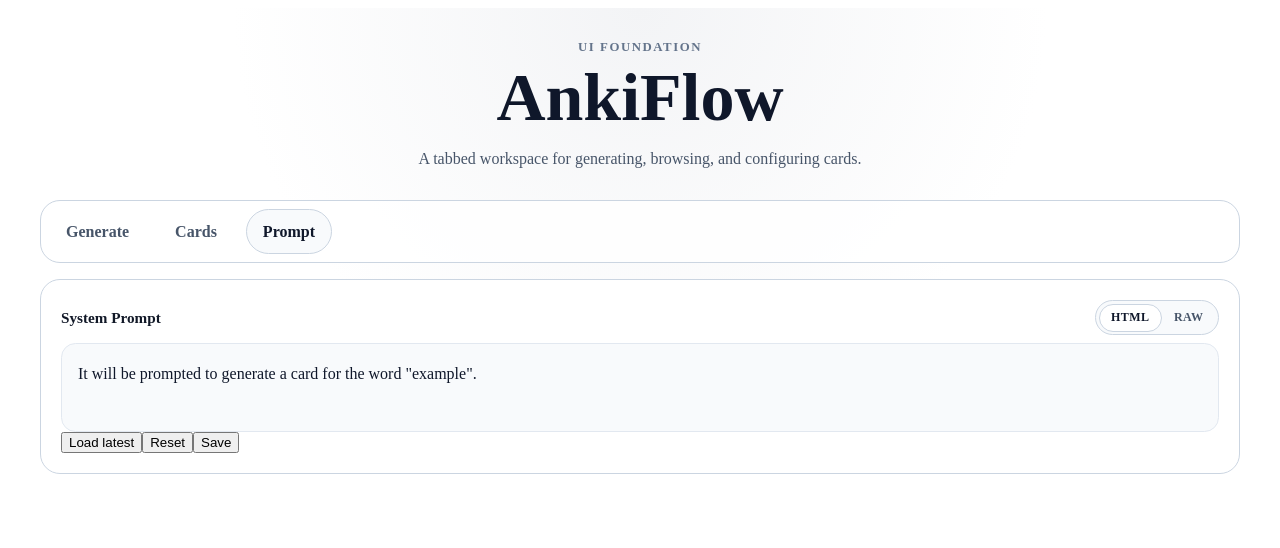
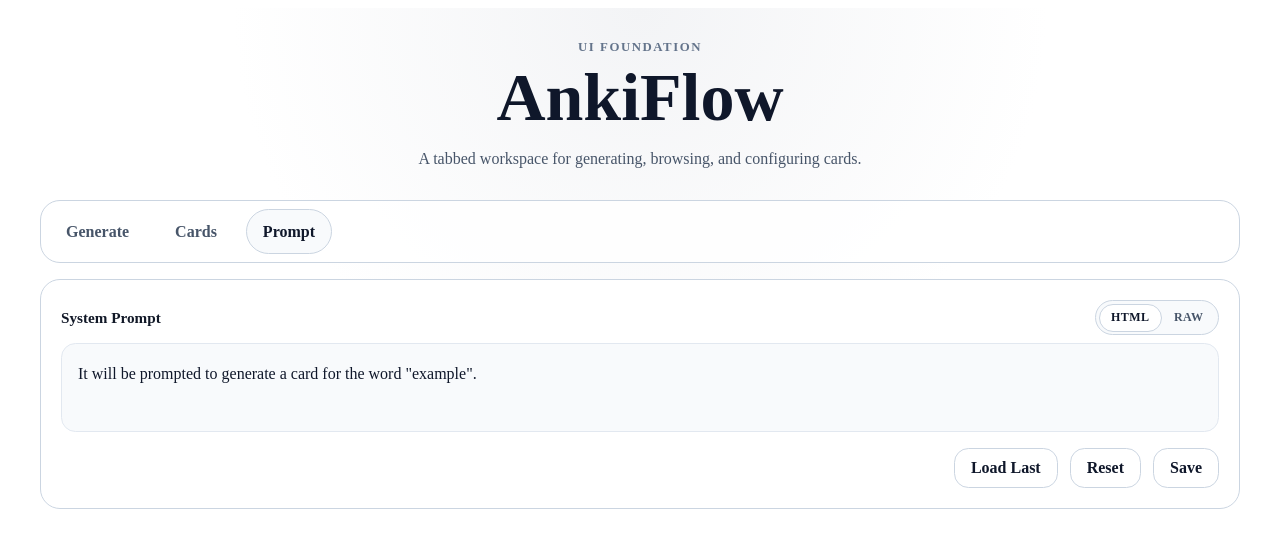
Before and after one commit to hanifmaleki/AnkiFlow, a Nuxt app: page /prompt in a window 1280 px wide. Shown: the top 548 px of the page. Built offline with nearby package versions, Linux system fonts and the light colour scheme.

Commit message:
Add and use AppButton

```diff
--- /dev/null
+++ b/app/components/AppButton.vue
@@ -0,0 +1,94 @@
+<script setup lang="ts">
+type ButtonVariant = 'primary' | 'secondary' | 'ghost'
+
+withDefaults(defineProps<{
+    variant?: ButtonVariant
+    type?: 'button' | 'submit' | 'reset'
+    disabled?: boolean
+}>(), {
+    variant: 'primary',
+    type: 'button',
+    disabled: false
+})
+</script>
+
+<template>
+    <button :type="type"
+            class="app-button"
+            :class="`app-button--${variant}`"
+            :disabled="disabled">
+        <slot />
+    </button>
+</template>
+
+<style scoped lang="scss">
+.app-button {
+    display: inline-flex;
+    align-items: center;
+    justify-content: center;
+    gap: 0.5rem;
+    min-height: 2.5rem;
+    padding: 0.5rem 1rem;
+    border: 1px solid transparent;
+    border-radius: 0.9rem;
+    font: inherit;
+    font-weight: 700;
+    line-height: 1;
+    text-decoration: none;
+    cursor: pointer;
+    transition:
+        transform 0.16s ease,
+        border-color 0.16s ease,
+        color 0.16s ease,
+        background-color 0.16s ease,
+        box-shadow 0.16s ease;
+
+    &:hover:not(:disabled) {
+        transform: translateY(-1px);
+    }
+
+    &:focus-visible {
+        outline: 2px solid var(--color-accent);
+        outline-offset: 2px;
+    }
+
+    &:disabled {
+        cursor: not-allowed;
+        opacity: 0.6;
+        transform: none;
+    }
+}
+
+.app-button--primary {
+    border-color: var(--color-accent);
+    background: var(--color-accent);
+    color: var(--color-bg);
+    box-shadow: 0 0.5rem 1.2rem color-mix(in srgb, var(--color-accent) 20%, transparent);
+
+    &:hover:not(:disabled) {
+        background: color-mix(in srgb, var(--color-accent) 90%, var(--color-bg));
+    }
+}
+
+.app-button--secondary {
+    border-color: var(--color-border);
+    background: var(--color-bg-elevated);
+    color: var(--color-text);
+
+    &:hover:not(:disabled) {
+        border-color: var(--color-accent);
+        background: var(--color-bg-subtle);
+    }
+}
+
+.app-button--ghost {
+    border-color: transparent;
+    background: transparent;
+    color: var(--color-bg-muted);
+
+    &:hover:not(:disabled) {
+        background: var(--color-bg-subtle);
+        color: var(--color-text);
+    }
+}
+</style>
--- a/app/pages/index.vue
+++ b/app/pages/index.vue
@@ -102,14 +102,12 @@ async function addReviewedCardToAnki() {
             placeholder="Enter a word"
             @keyup.enter="generatePreview"
           >
-          <button
-            class="generate-button"
-            type="button"
+          <AppButton
             :disabled="isGenerating"
             @click="generatePreview"
           >
             {{ isGenerating ? 'Generating...' : 'Generate' }}
-          </button>
+          </AppButton>
         </div>
         <p v-if="generateError" class="error-message" role="alert">
           {{ generateError }}
@@ -120,14 +118,14 @@ async function addReviewedCardToAnki() {
     <AppPanel label="Card Editor">
       <template v-if="previewCard">
         <CardEditorForm v-model="previewCard" />
-        <button
+        <AppButton
+          variant="secondary"
           class="preview-action preview-action--enabled"
-          type="button"
           :disabled="isAddingToAnki"
           @click="addReviewedCardToAnki"
         >
           {{ isAddingToAnki ? 'Adding to Anki...' : 'Add to Anki' }}
-        </button>
+        </AppButton>
         <p
           v-if="addToAnkiStatus"
           :class="['status-message', `status-message--${addToAnkiTone}`]"
--- a/app/pages/prompt.vue
+++ b/app/pages/prompt.vue
@@ -11,17 +11,17 @@ const lastPrompt = ref('It will be prompted to generate a card for the word "exa
                     :rows="12"/>
 
     <div class="prompt-actions">
-      <button class="prompt-action" type="button">
-        Load latest
-        </button>
+      <AppButton variant="secondary" @click="lastPrompt = ''">
+          Load Last
+        </AppButton>
 
-        <button class="prompt-action" type="button">
+        <AppButton variant="secondary" @click="lastPrompt = ''">
           Reset
-        </button>
+        </AppButton>
 
-        <button class="prompt-action" type="button">
+        <AppButton variant="secondary">
           Save
-        </button>
+        </AppButton>
     </div>
 
   </section>
@@ -36,24 +36,15 @@ const lastPrompt = ref('It will be prompted to generate a card for the word "exa
   padding: 1.25rem;
 }
 
-.panel-label {
-  margin: 0;
-  font-size: 0.8rem;
-  font-weight: 700;
-  letter-spacing: 0.12em;
-  text-transform: uppercase;
-  color: var(--color-text-soft);
-}
+.prompt-actions {
+  display: flex;
+  gap: 0.75rem;
+  justify-content: flex-end;
+  margin-top: 1rem;
 
-.placeholder-box {
-  min-height: 9rem;
-  display: grid;
-  place-items: center;
-  text-align: center;
-  padding: 1rem;
-  border: 1px solid var(--color-border-soft);
-  border-radius: 1rem;
-  background: var(--color-bg-subtle);
-  color: var(--color-text-muted);
+  @media (max-width: 640px) {
+    flex-direction: column;
+    align-items: stretch;
+  }
 }
 </style>
```
